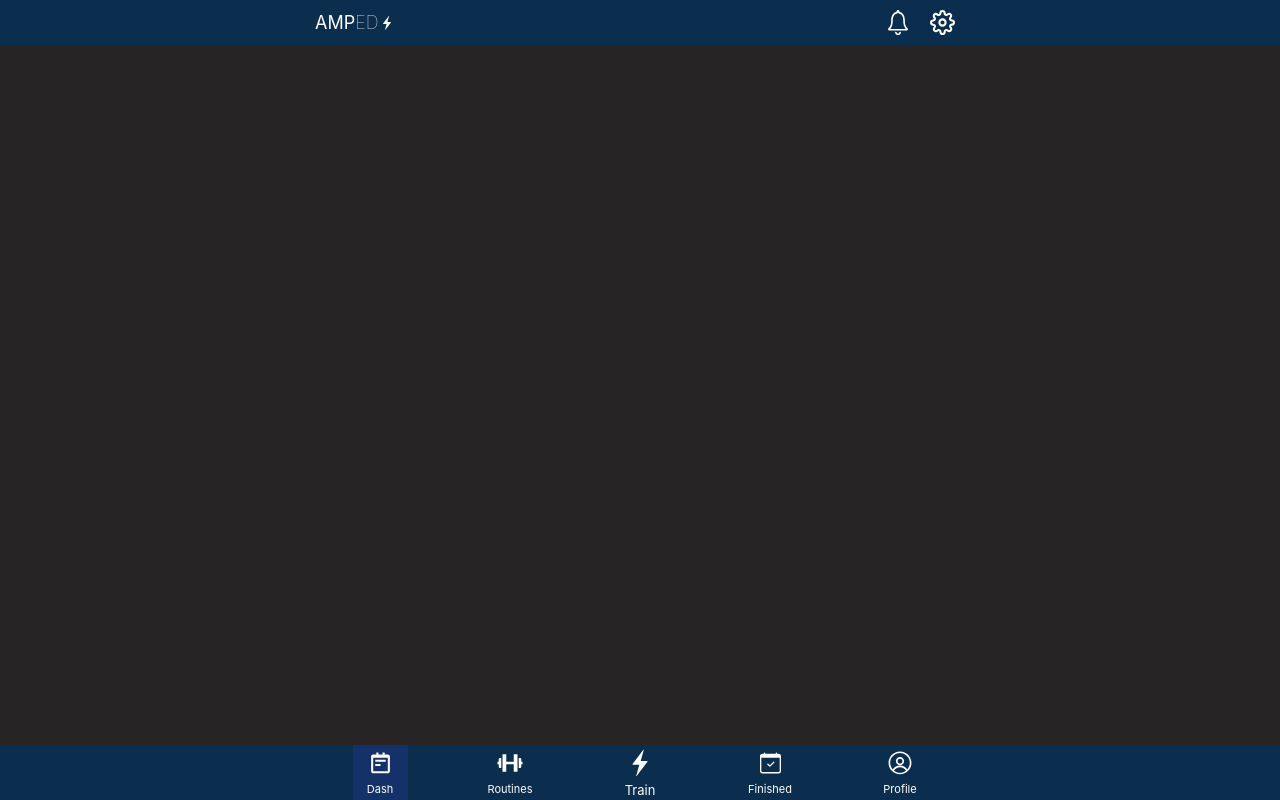
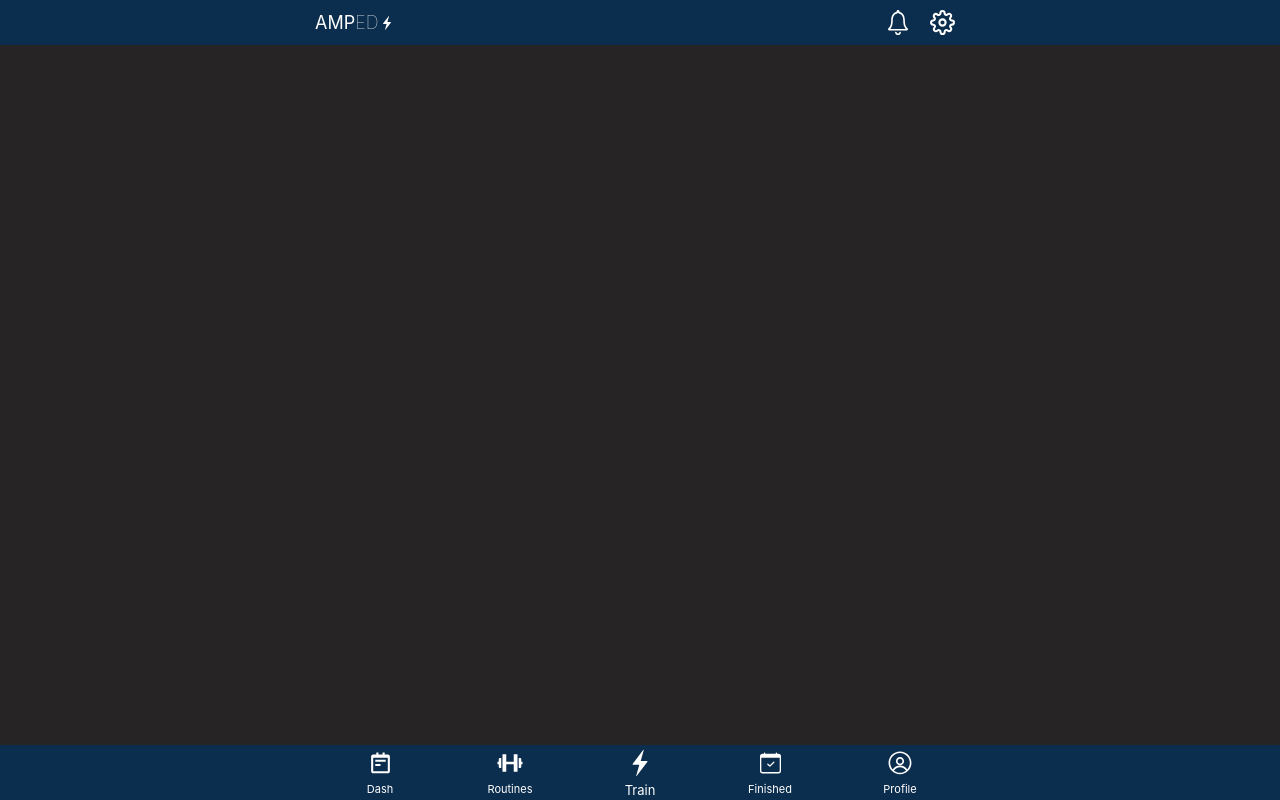
Before and after one commit to ryanhartwig/amped, a React (Create React App) app in the folder frontend/: page /home in a window 1280 px wide. Built offline with nearby package versions, Linux system fonts and the light colour scheme.

Commit message:
Navigate to different routes and set active with bottom navigation

```diff
--- a/frontend/src/App.tsx
+++ b/frontend/src/App.tsx
@@ -13,6 +13,10 @@ function App() {
           <Route path="login" element={<Login />}></Route>
           <Route path="home" element={<Home />}>
             <Route path="dash" element={<Dash />} />
+            <Route path="routines" element={<Dash />} />
+            <Route path="train" element={<Dash />} />
+            <Route path="finished" element={<Dash />} />
+            <Route path="profile" element={<Dash />} />
           </Route>
           <Route path="*" element={<NotFound />} />
         </Routes>
--- a/frontend/src/components/navigation/BottomNav.tsx
+++ b/frontend/src/components/navigation/BottomNav.tsx
@@ -7,7 +7,8 @@ import { BiDumbbell, BiNotepad } from 'react-icons/bi';
 import { IoIosFlash } from 'react-icons/io';
 import { BsCalendarCheck } from 'react-icons/bs';
 import { RxAvatar } from 'react-icons/rx';
-import { useCallback, useState } from 'react';
+import { useCallback, useEffect, useMemo, useState } from 'react';
+import { useLocation, useNavigate } from 'react-router-dom';
 
 // interface BottomNavProps {
 
@@ -16,12 +17,20 @@ import { useCallback, useState } from 'react';
 type Location = 'dash' | 'routines' | 'train' | 'finished' | 'profile';
 
 export const BottomNav = () => {
+  const location = useLocation();
+  const navigate = useNavigate();
 
-  const [route, setRoute] = useState<Location>('dash');
+  const [route, setRoute] = useState<Location>();
+
+  useEffect(() => {
+    const split = location.pathname.split('/');
+    const homeInd = split.findIndex(p => p === 'home');
+    setRoute(split[homeInd + 1] as Location);
+  }, [location.pathname]);
 
   const onClick = useCallback((route: Location) => {
-    setRoute(route);
-  }, []);
+    navigate(`/home/${route}`);
+  }, [navigate]);
 
   return (
     <div className='BottomNav'>
--- a/frontend/src/components/ui/ReactIconButton.tsx
+++ b/frontend/src/components/ui/ReactIconButton.tsx
@@ -25,7 +25,7 @@ export const ReactIconButton = ({children, fontSize, active = false, buttonSize,
   return (
     <div style={{...size, ...style}} onClick={onClick} className={clsx('ReactIconButton', {active: active})}>
       {children}
-      {text && <p className='rib-text' style={{fontSize}}>{text}</p>}
+      {text && <p className='rib-text noselect' style={{fontSize}}>{text}</p>}
     </div>
   )
 }
```
